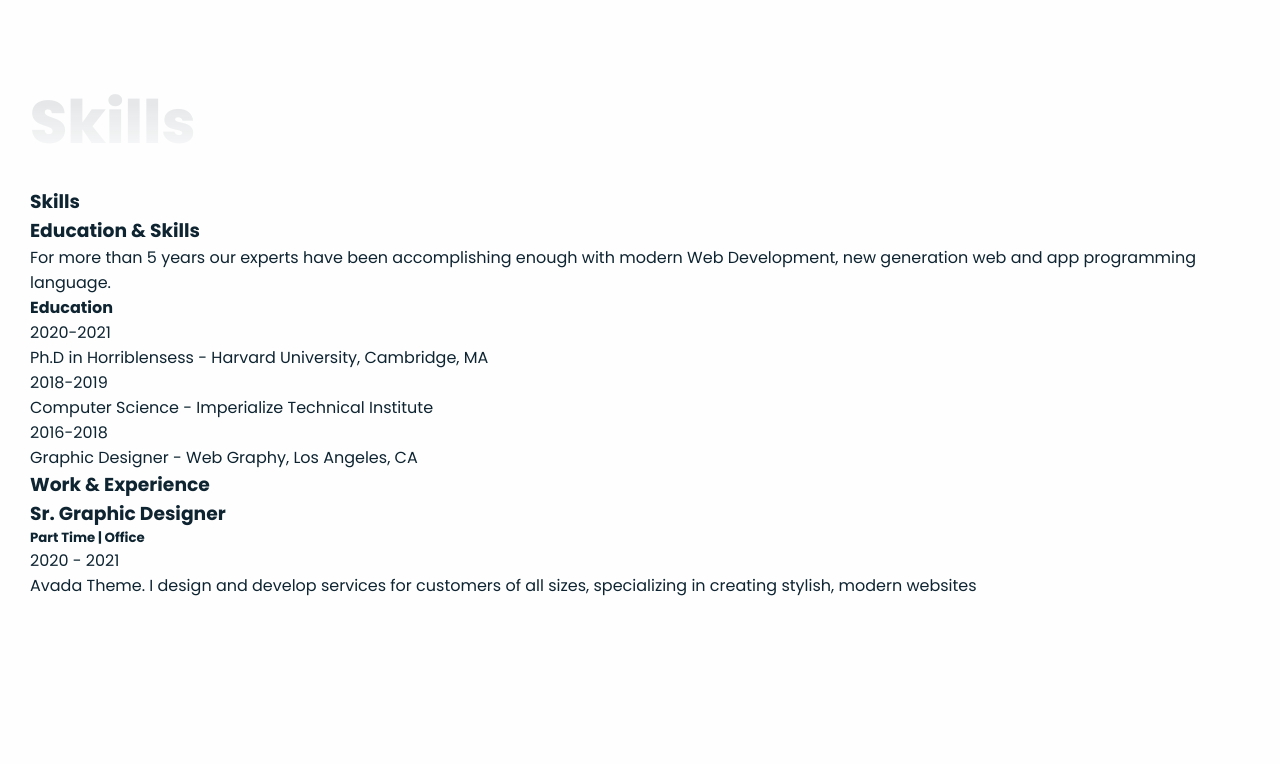
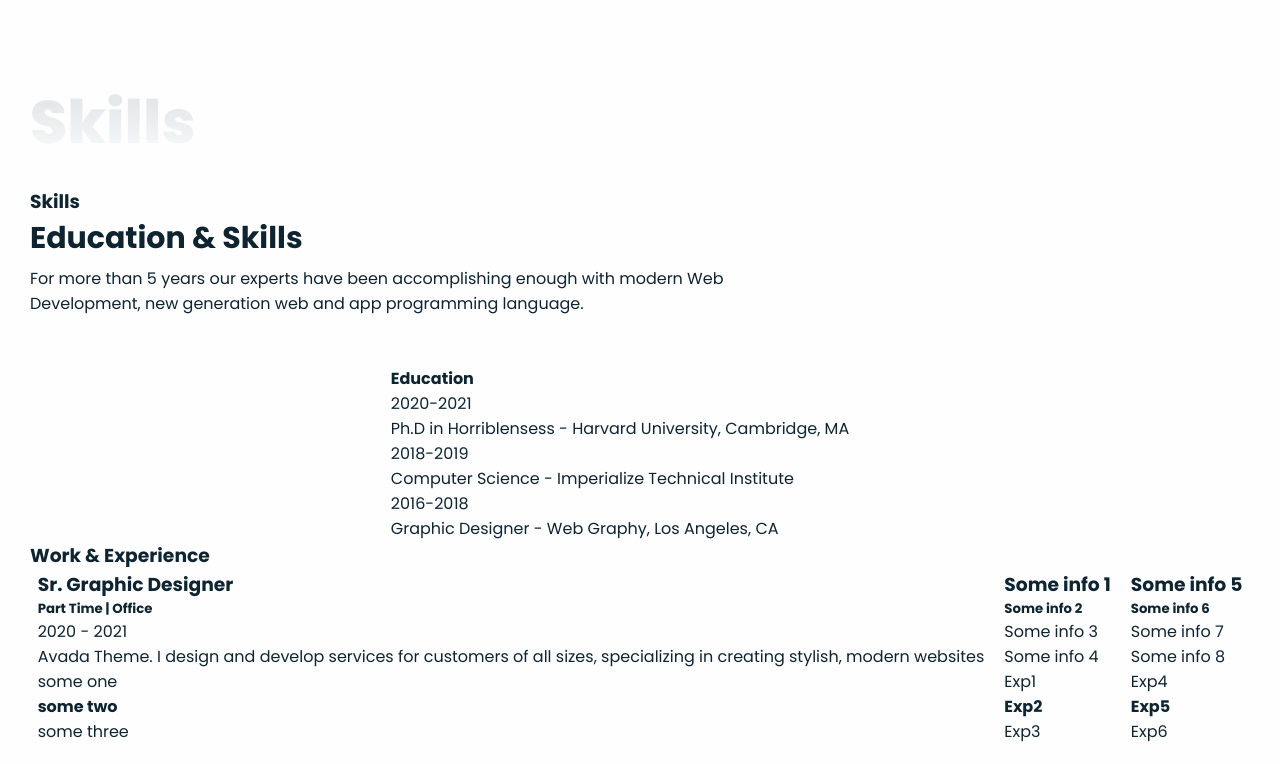
Before and after one commit to pilientiy/myPortfolio, a plain HTML site: page index.html in a window 1280 px wide. Shown: the part 1436-2200 px from the top of the page. Before the commit the page ends 2054 px from the top, so only its background shows below. Drawn offline with Linux system fonts and the light colour scheme.

Commit message:
update_skills

```diff
--- a/css/main.css
+++ b/css/main.css
@@ -388,7 +388,30 @@ body {
     color:var(--third-color);
     font-size: var(--small-font-size);
 }
+/* === End About me === */
 
+/* === Skills section === */
+.skills-description {
+    max-width: 700px;
+    width: 100%;
+    margin-bottom: 50px;
+}
 
+.skills-description h3 {
+    font-size: 30px;
+    margin-bottom: 5px;
+}
 
-/* === End About me === */
+.skills-description p {
+    font-size: var(--normal-font-size);
+}
+
+.skills-info {
+    max-width: 100%;
+    display: flex;
+    justify-content: center;
+    flex-wrap: wrap;
+    gap: 20px;
+}
+
+/* === End Skills section === */
--- a/index.html
+++ b/index.html
@@ -237,6 +237,7 @@
 
                 <div class="education work-exp">
                     <h3 class="work-exp-title">Work & Experience</h3>
+
                         <div class="skills-info">
 
                             <div class="experience-card">
@@ -249,33 +250,33 @@
                                         I design and develop services for customers of all sizes, specializing in creating stylish, modern websites
                                     </div>
                                 </div>
-                                <div class="hr"></div>
-                                <h4 class="label"></h4>
-                                <p></p>
+                                <div class="hr">some one </div>
+                                <h4 class="label">some two</h4>
+                                <p>some three</p>
                             </div>
 
                             <div class="experience-card">
                                 <div class="upper">
-                                    <h3></h3>
-                                    <h5></h5>
-                                    <span></span>
-                                    <div class="hr"></div>
+                                    <h3>Some info 1</h3>
+                                    <h5>Some info 2</h5>
+                                    <span>Some info 3</span>
+                                    <div class="hr">Some info 4</div>
                                 </div>
-                                <div class="hr"></div>
-                                <h4 class="label"></h4>
-                                <p></p>
+                                <div class="hr">Exp1</div>
+                                <h4 class="label">Exp2</h4>
+                                <p>Exp3</p>
                             </div>
 
                             <div class="experience-card">
                                 <div class="upper">
-                                    <h3></h3>
-                                    <h5></h5>
-                                    <span></span>
-                                    <div class="hr"></div>
+                                    <h3>Some info 5</h3>
+                                    <h5>Some info 6</h5>
+                                    <span>Some info 7</span>
+                                    <div class="hr">Some info 8</div>
                                 </div>
-                                <div class="hr"></div>
-                                <h4 class="label"></h4>
-                                <p></p>
+                                <div class="hr">Exp4</div>
+                                <h4 class="label">Exp5</h4>
+                                <p>Exp6</p>
                             </div>
                         </div>
                 </div>
```
